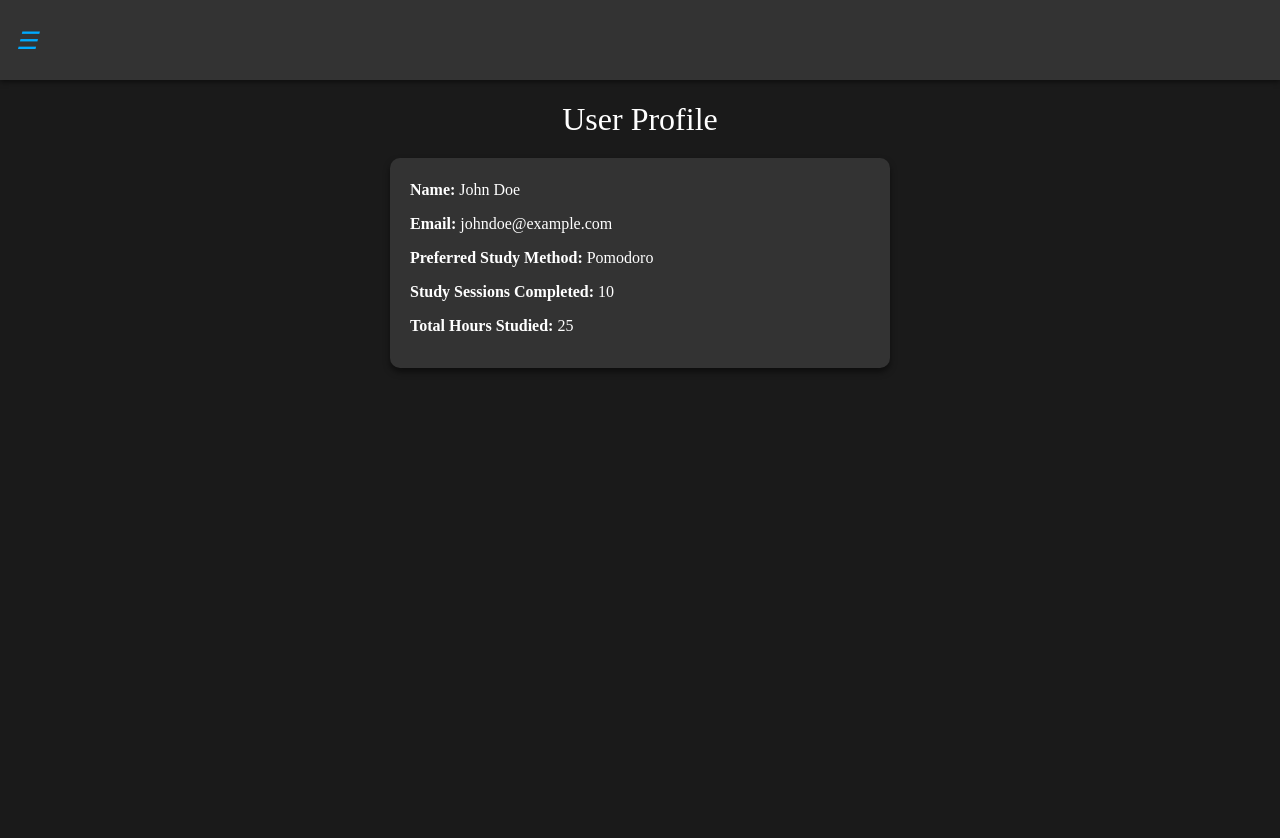
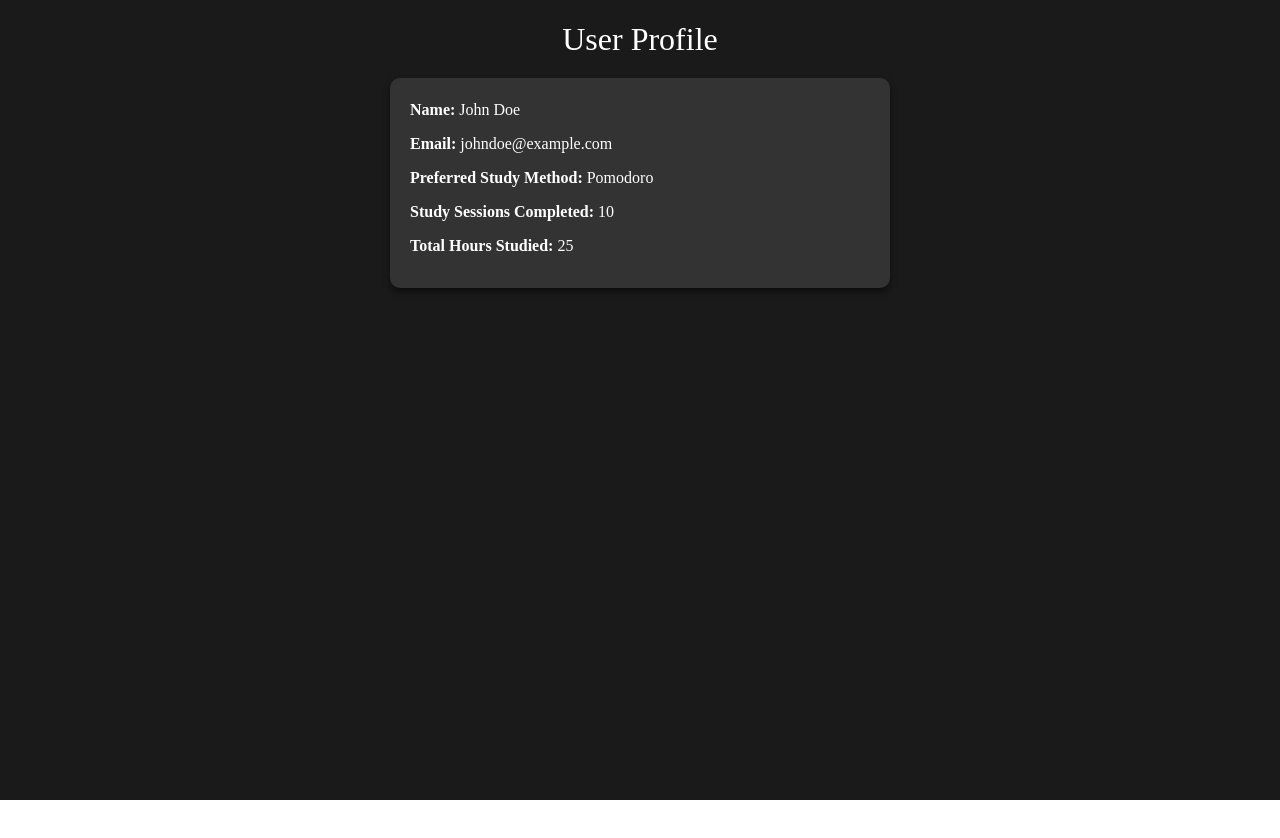
Before and after one commit to moahas7436/multi-method-ui, a React (Create React App) app in the folder capstone-aq/: page /profile in a window 1280 px wide. Shown: the top 838 px of the page. After the commit the page ends 800 px from the top, so only its background shows below. Built offline with nearby package versions, Linux system fonts and the light colour scheme.

Commit message:
fixing navigation bar rendering

```diff
--- a/capstone-aq/src/App.js
+++ b/capstone-aq/src/App.js
@@ -14,21 +14,45 @@ import './App.css';
 import './components/NavigationBar.css';
 
 class App extends React.Component {
+  constructor(props) {
+super(props)
+    this.state = {
+      activeTab: '/',
+    }
+  }
+
+  setActiveTab = (tab) => {
+  this.setState({ activeTab: tab }, () => {
+    console.log(this.state.activeTab); // This will log the updated state value
+  });
+};
   render() {
+    console.log(this.state.activeTab)
     return (
       <BrowserRouter>
-        <div className="App">
-        {window.location.pathname !== '/' && window.location.pathname !== '/register' && <NavigationBar />}
-          <Routes>
-            <Route path="/" element={<Login />} />
-            <Route path="/home" element={<Home />} />
-            <Route path="/register" element={<Register />} />
-            <Route path="/study-methods" element={<StudyMethods />} />
+       <div className="App">
+          {/* Render NavigationBar only if activeTab is set */}
+          {this.state.activeTab !== '/' && this.state.activeTab !== '/login' && this.state.activeTab !== '/register' && (
+    <NavigationBar active={this.state.activeTab} />)}          <Routes>
+            <Route
+              path="/"
+              element={<Login setActiveTab={this.setActiveTab} />} // Pass setActiveTab as a prop
+            />
+            <Route
+              path="/home"
+              element={<Home setActiveTab={this.setActiveTab} />} // Pass setActiveTab as a prop
+            />
+            <Route path="/register" element={<Register setActiveTab={this.setActiveTab} />} />
+            <Route
+              path="/study-methods"
+              element={<StudyMethods setActiveTab={this.setActiveTab} />} // Pass setActiveTab as a prop
+            />
             <Route path="/assessment" element={<Assessment />} />
             <Route path="/results" element={<Results />} />
             <Route path="/studysession" element={<StudySession />} />
             <Route path="/sessionhistory" element={<SessionHistory />} />
-            <Route path="/profile" element={<Profile />} /> {/* New route for the profile page */}
+            <Route path="/profile" element={<Profile />} />
+            {/* New route for the profile page */}
             {/* <Route path="*" element={<NotFoundPage />} /> Optional 404 page */}
           </Routes>
         </div>
--- a/capstone-aq/src/components/Home.js
+++ b/capstone-aq/src/components/Home.js
@@ -1,8 +1,10 @@
 import React, { Component } from 'react';
 import { Link, useNavigate } from 'react-router-dom';
 import './Home.css';
+import { useState, useEffect } from 'react';
 
-export const Home = () => {
+
+export const Home = ({setActiveTab}) => {
     const navigate = useNavigate();
 
     const continueSession = () => {
@@ -10,7 +12,10 @@ export const Home = () => {
         navigate('/studysession'); // Navigate to StudySession page
         // In a real app, fetch the last session's data and resume it
     };
-
+    useEffect(() => {
+        // Reset the activeTab to 'register' when the component renders
+        setActiveTab('/home');
+      }, []);
     return (
         <div className="home-container">
             <h1>Welcome to the Multi-Method Study Assistant!</h1>
--- a/capstone-aq/src/components/Login.js
+++ b/capstone-aq/src/components/Login.js
@@ -1,17 +1,22 @@
-import React, { useState } from "react";
+import { useState, useEffect } from 'react';
 import Button from 'react-bootstrap/Button';
 import './Login.css';
 import { useNavigate } from "react-router-dom";
 
-export const Login = () => {
+export const Login = ({setActiveTab}) => {
     const [email, setEmail] = useState('');
     const [password, setPassword] = useState('');
     const navigate = useNavigate();
 
     const handleRegisterNavigate = () => {
+        setActiveTab('/register');
+
         navigate('/register');
     };
-
+    useEffect(() => {
+        // Reset the activeTab to 'register' when the component renders
+        setActiveTab('/');
+      }, []);
     const handleSubmit = async (e) => {
         e.preventDefault();
 
--- a/capstone-aq/src/components/NavigationBar.js
+++ b/capstone-aq/src/components/NavigationBar.js
@@ -11,18 +11,15 @@ const NavigationBar = () => {
 
   return (
     <nav className="navbar">
-      <div className="menu-icon" onClick={toggleMenu}>
-        <i>☰</i> {/* Hamburger Icon */}
-      </div>
-      {isOpen && (
+
         <ul className="nav-links">
           <li><Link to="/" onClick={toggleMenu}>Home</Link></li>
-          <li><Link to="/login" onClick={toggleMenu}>Login</Link></li>
-          <li><Link to="/register" onClick={toggleMenu}>Register</Link></li>
-          <li><Link to="/study-methods" onClick={toggleMenu}>Study Methods</Link></li>
+          {/* <li><Link to="/login" onClick={toggleMenu}>Login</Link></li>
+          <li><Link to="/register" onClick={toggleMenu}>Register</Link></li> */}
+          {/* <li><Link to="/study-methods" onClick={toggleMenu}>Study Methods</Link></li> */}
+          <li><Link to="/profile" onClick={toggleMenu}>My Profile </Link></li>
         </ul>
-      )}
-    </nav>
+       </nav>
   );
 };
 
--- a/capstone-aq/src/components/Register.js
+++ b/capstone-aq/src/components/Register.js
@@ -1,4 +1,4 @@
-import { useState } from 'react';
+import { useState, useEffect } from 'react';
 import Button from 'react-bootstrap/Button';
 import Col from 'react-bootstrap/Col';
 import Form from 'react-bootstrap/Form';
@@ -8,9 +8,14 @@ import './Register.css';
 import { useNavigate } from "react-router-dom";
 
 
-export const Register = () => {
+export const Register = ({setActiveTab}) => {
     const [validated, setValidated] = useState(false);
-    const navigate = useNavigate();
+    const navigate = useNavigate()
+
+    useEffect(() => {
+        // Reset the activeTab to 'register' when the component renders
+        setActiveTab('/register');
+      }, []);
 
     const handleSubmit = async (event) => {
         console.log('inside handle suibmit')
@@ -63,6 +68,7 @@ export const Register = () => {
           console.error('Error:', error);
           // Handle network errors or other unexpected issues here.
         }
+        setActiveTab('/home')
         navigate('/home');
 
       };
@@ -103,7 +109,7 @@ export const Register = () => {
                                 placeholder="Username"
                                 aria-describedby="inputGroupPrepend"
                                 required
-                                name="username"
+                                name="user_id"
                             />
                             <Form.Control.Feedback type="invalid">
                                 Please choose a username.
```
Also changed, not shown: 1 other file (tests, documents, lock files or other folders).
